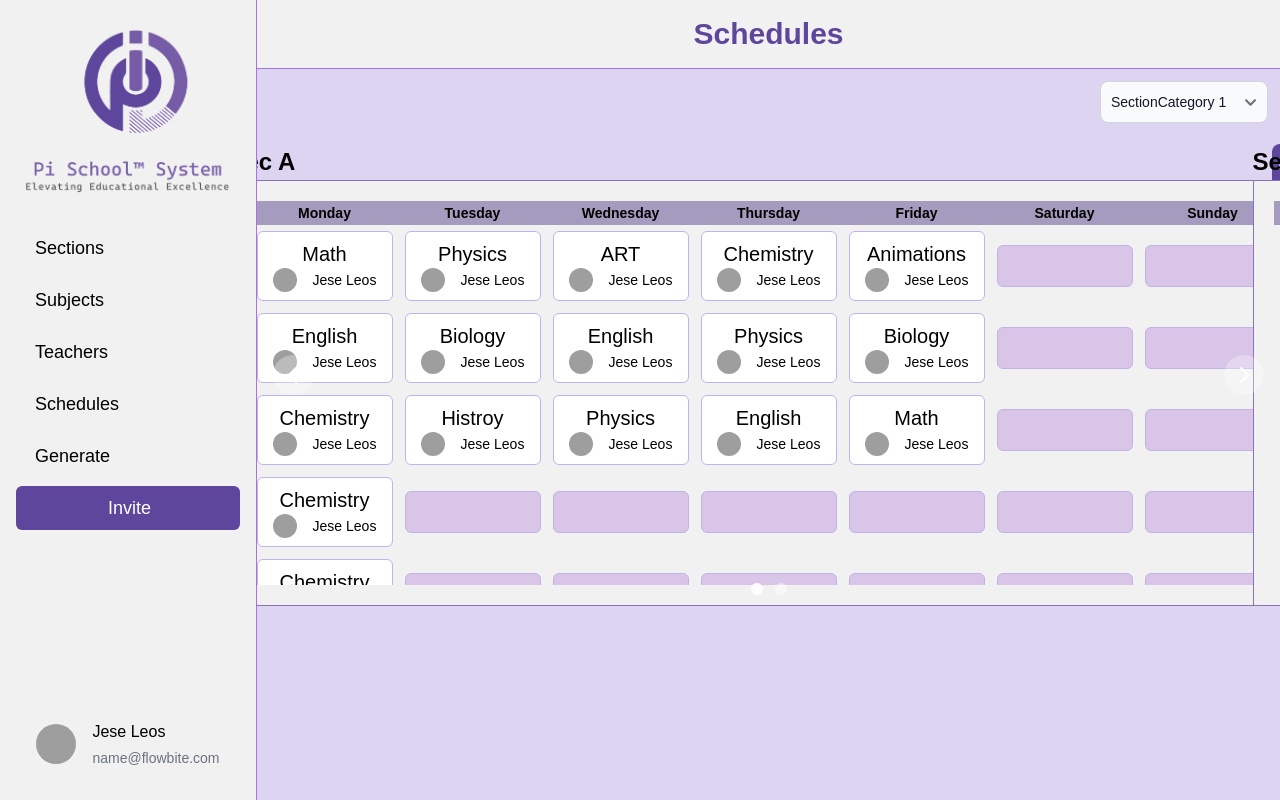
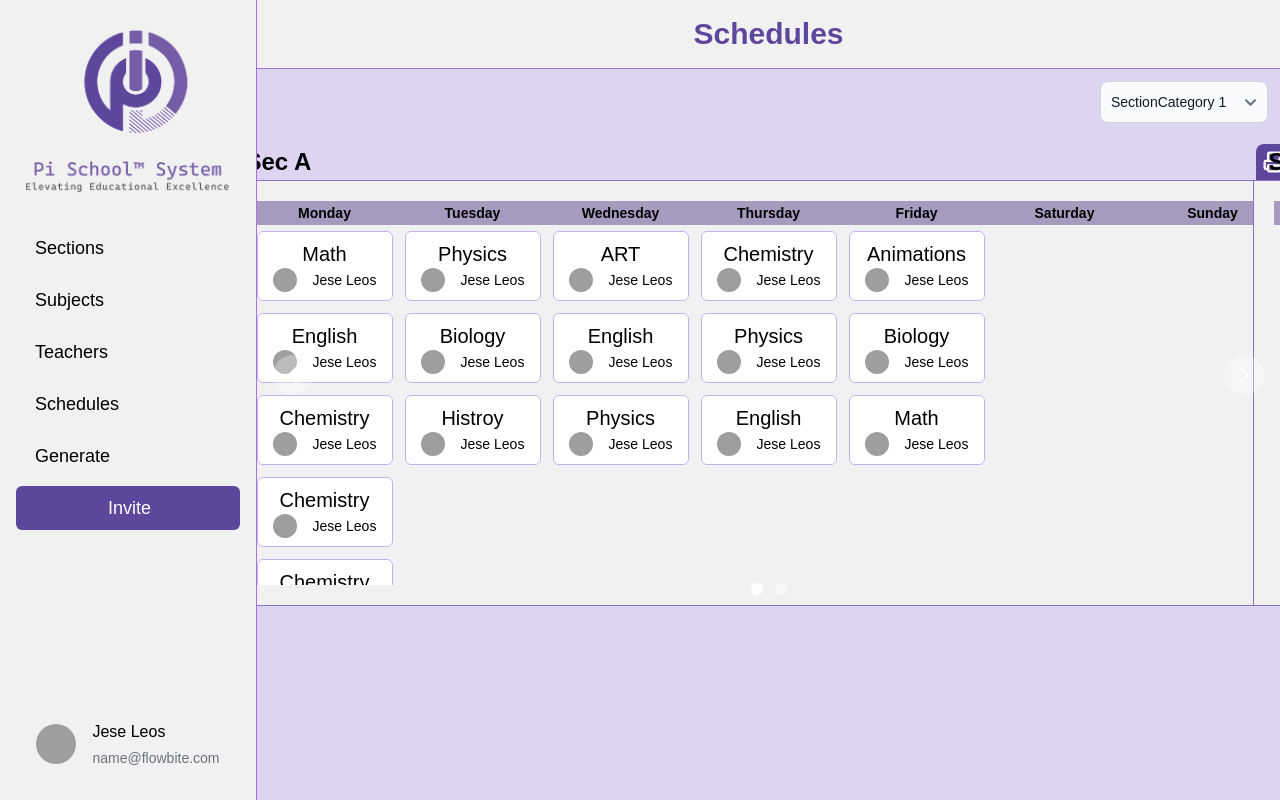
Before and after one commit to BiniyamTafesselemu/pi_schooltimetable_generator, a React (Vite) app in the folder Frontend/Pi_Schooltimetable_Generator/: page /Schedules in a window 1280 px wide. Built offline with nearby package versions, Linux system fonts and the light colour scheme; grey boxes are pictures that could not be loaded.

Commit message:
catching everything up

```diff
--- a/Frontend/Pi_Schooltimetable_Generator/src/assets/ScheduleData.json
+++ b/Frontend/Pi_Schooltimetable_Generator/src/assets/ScheduleData.json
@@ -10,100 +10,118 @@
                             {
                                 "timeStampId":1,
                                 "subject": "Math",
-                                "startTime":"12:00 PM"
+                                "startTime":"12:00 PM",
+                                "teacherID":"12334"
                             },
                             {
                                 "timeStampId":2,
                                 "subject": "English",
-                                "startTime":"7:00 AM"
+                                "startTime":"7:00 AM",
+                                "teacherID":"12334"
                             },
                             {
                                 "timeStampId":3,
                                 "subject": "Chemistry",
-                                "startTime":"8:00 PM"
+                                "startTime":"8:00 PM",
+                                "teacherID":"12334"
                             },
                             {
                                 "timeStampId":3,
                                 "subject": "Chemistry",
-                                "startTime":"8:00 PM"
+                                "startTime":"8:00 PM",
+                                "teacherID":"12334"
                             },
                             {
                                 "timeStampId":3,
                                 "subject": "Chemistry",
-                                "startTime":"8:00 PM"
+                                "startTime":"8:00 PM",
+                                "teacherID":"12334"
                             },
                             {
                                 "timeStampId":3,
                                 "subject": "Chemistry",
-                                "startTime":"8:00 PM"
+                                "startTime":"8:00 PM",
+                                "teacherID":"12334"
                             }
                         ],
                         "Tuesday":[
                             {
                                 "timeStampId":1,
                                 "subject": "Physics",
-                                "startTime":"12:00 PM"
+                                "startTime":"12:00 PM",
+                                "teacherID":"12334"
                             },
                             {
                                 "timeStampId":2,
                                 "subject": "Biology",
-                                "startTime":"7:00 AM"
+                                "startTime":"7:00 AM",
+                                "teacherID":"12334"
                             },
                             {
                                 "timeStampId":3,
                                 "subject": "Histroy",
-                                "startTime":"8:00 PM"
+                                "startTime":"8:00 PM",
+                                "teacherID":"12334"
                             }
                         ],
                         "Wednesday":[
                             {
                                 "timeStampId":1,
                                 "subject": "ART",
-                                "startTime":"12:00 PM"
+                                "startTime":"12:00 PM",
+                                "teacherID":"12334"
                             },
                             {
                                 "timeStampId":2,
                                 "subject": "English",
-                                "startTime":"7:00 AM"
+                                "startTime":"7:00 AM",
+                                "teacherID":"12334"
                             },
                             {
                                 "timeStampId":3,
                                 "subject": "Physics",
-                                "startTime":"8:00 PM"
+                                "startTime":"8:00 PM",
+                                "teacherID":"12334"
                             }
                         ],
                         "Thursday":[
                             {
                                 "timeStampId":1,
                                 "subject": "Chemistry",
-                                "startTime":"12:00 PM"
+                                "startTime":"12:00 PM",
+                                "teacherID":"12334"
                             },
                             {
                                 "timeStampId":2,
                                 "subject": "Physics",
-                                "startTime":"7:00 AM"
+                                "startTime":"7:00 AM",
+                                "teacherID":"12334"
                             },
                             {
                                 "timeStampId":3,
                                 "subject": "English",
-                                "startTime":"8:00 PM"
+                                "startTime":"8:00 PM",
+                                "teacherID":"12334"
                             }
                         ],
                         "Friday":[
                             {
                                 "timeStampId":1,
                                 "subject": "Animations",
-                                "startTime":"12:00 PM"
+                                "startTime":"12:00 PM",
+                                "teacherID":"12334"
                             },
                             {
                                 "timeStampId":2,
                                 "subject": "Biology",
-                                "startTime":"7:00 AM"
+                                "startTime":"7:00 AM",
+                                "teacherID":"12334"
                             },
                             {
                                 "timeStampId":3,
                                 "subject": "Math",
-                                "startTime":"8:00 PM"
+                                "startTime":"8:00 PM",
+                                "teacherID":"12334"
                             }
                         ],
                         "Saturday":[],
--- a/Frontend/Pi_Schooltimetable_Generator/src/components/Timetable.jsx
+++ b/Frontend/Pi_Schooltimetable_Generator/src/components/Timetable.jsx
@@ -73,7 +73,7 @@ function Timetable({timetable}){
                     <Box subject={timetable[day][rowIndex].subject}/>
                   </div>
                 ) : (
-                  <div className="bg-[#d8c5e8] p-5 rounded-md border-[#C1B2E9] border-[0.1rem] m-1"></div> // If no class is available, display empty
+                  <div></div> // If no class is available, display empty
                 )}
               </td>
             ))}
--- a/Frontend/Pi_Schooltimetable_Generator/src/pages/Schedules.jsx
+++ b/Frontend/Pi_Schooltimetable_Generator/src/pages/Schedules.jsx
@@ -46,7 +46,7 @@ export default function Schedules() {
       {
         timetables[SectionCategory].Sections.map((section, index) => (
           <div key={`${section.Name}-${index}`} className='w-fit'>
-            <div className='flex flex-row justify-between items-center'>
+            <div className='flex flex-row justify-between items-center px-4'>
               <h2 className='text-2xl font-bold'>Sec {section.Name}</h2>
               <button className="bg-[#5E469C] text-white hover:bg-black block p-1 text-center border-transparent font-medium rounded-[0.5rem_0.5rem_0rem_0rem] transition-all duration-150 ease-in-out">
                 <svg className="w-7 h-7" aria-hidden="true" xmlns="http://www.w3.org/2000/svg" width="24" height="24" fill="none" viewBox="0 0 24 24">
@@ -54,7 +54,7 @@ export default function Schedules() {
                 </svg>
               </button>
             </div>
-            <div className='p-5 bg-[#F1F1F1] border-[0.1rem] border-[#8973C1] items-start justify-start h-fit'>
+            <div className='p-[0.1rem] xl:p-5 bg-[#F1F1F1] border-[0.1rem] border-[#8973C1] items-start justify-start h-fit'>
               <Timetable timetable={section.timetable}/>
             </div>
           </div>
```
